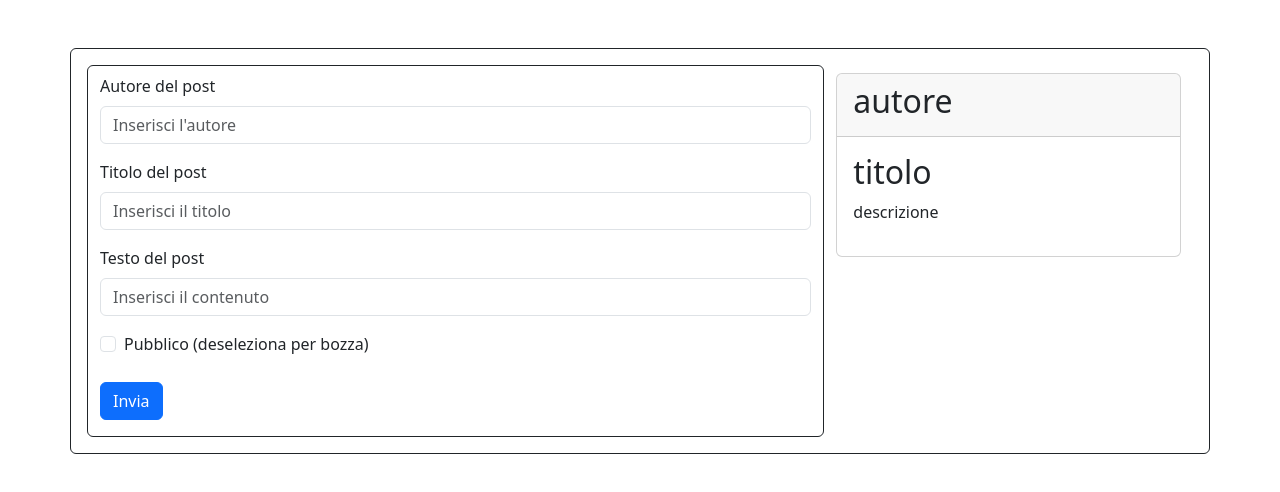
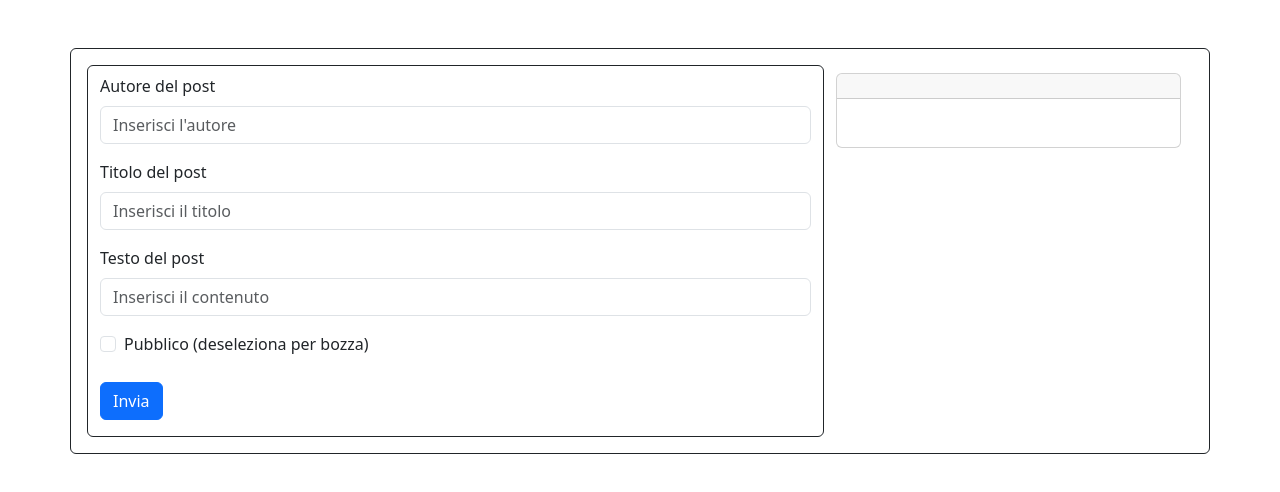
Before and after one commit to Marco-Bacci/react-post-form, a React (Vite) app: page / in a window 1280 px wide. Shown: the top 492 px of the page. Built offline with nearby package versions, Linux system fonts and the light colour scheme.

Commit message:
feat: add form state var and handleForm

```diff
--- a/src/App.jsx
+++ b/src/App.jsx
@@ -1,6 +1,20 @@
 import { useState } from "react";
 
 function App() {
+  const [formData, setFormData] = useState({
+    author: "",
+    title: "",
+    body: "",
+    isPublic: "",
+  });
+
+  const handleForm = (e) => {
+    // formData[e.target.name] = e.target.value
+    // setFormData({...formData})
+    setFormData({...formData, [e.target.name]: e.target.value})
+  };
+
+
   return (
     <div className="container my-5">
       <div className="row my-3 border border-dark rounded p-3">
@@ -14,6 +28,8 @@ function App() {
                   id="author"
                   name="author"
                   className="form-control"
+                  value={formData.author}
+                  onChange={handleForm}
                   placeholder="Inserisci l'autore"
                 />
               </div>
@@ -25,6 +41,8 @@ function App() {
                   id="title"
                   name="title"
                   className="form-control"
+                  value={formData.title}
+                  onChange={handleForm}
                   placeholder="Inserisci il titolo"
                 />
               </div>
@@ -36,6 +54,8 @@ function App() {
                   id="body"
                   name="body"
                   className="form-control"
+                  value={formData.body}
+                  onChange={handleForm}
                   placeholder="Inserisci il contenuto"
                 />
               </div>
@@ -47,6 +67,8 @@ function App() {
                     type="checkbox"
                     id="isPublic"
                     name="isPublic"
+                    value={formData.isPublic}
+                    onChange={handleForm}
                     className="form-check-input"
                   />
                   <label className="form-check-label">
@@ -67,11 +89,11 @@ function App() {
         <div className="col-4 my-2">
           <div className="card">
             <div className="card-header">
-              <h2>autore</h2>
+              <h2>{formData.author}</h2>
             </div>
             <div className="card-body">
-              <h2>titolo</h2>
-              <p>descrizione</p>
+              <h2>{formData.title}</h2>
+              <p>{formData.body}</p>
             </div>
           </div>
         </div>
```
